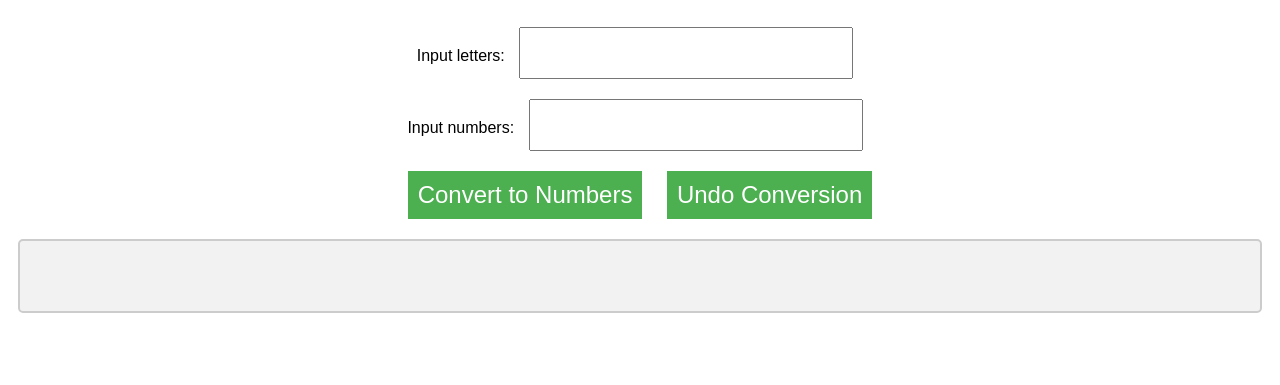
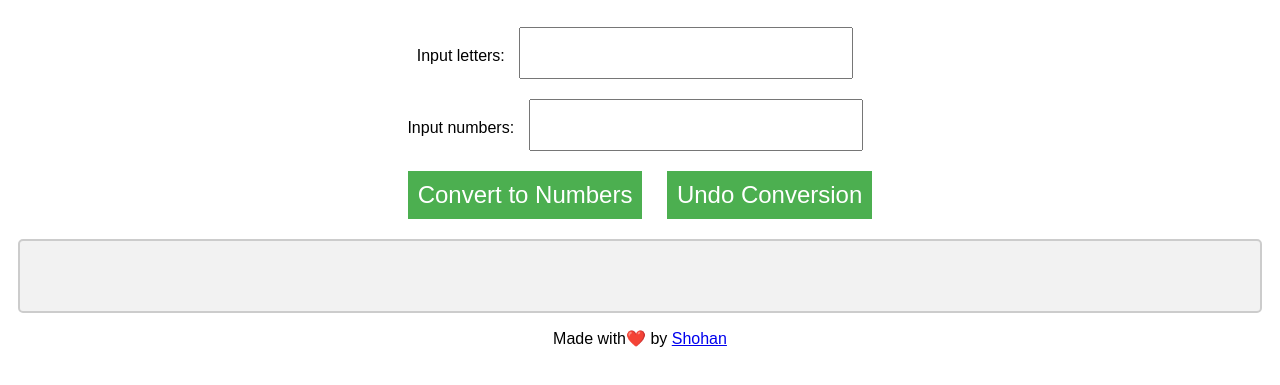
Before and after one commit to ShohanurRahmanShohan/Typo, a plain HTML site: page index.html in a window 1280 px wide. Shown: the part 61-446 px from the top of the page. Drawn offline with Linux system fonts and the light colour scheme.

Commit message:
Update index.html

```diff
--- a/index.html
+++ b/index.html
@@ -18,6 +18,9 @@
       <button type="button" id="undo-btn">Undo Conversion</button>
     </form>
     <p id="result"></p>
+    <p>Made with❤️ by
+<a href="https://www.facebook.com/0Shohan0/">Shohan</a>
+</p>
     <script src="conversion.js"></script>
     <script>
       // Get references to the input and output elements
```
